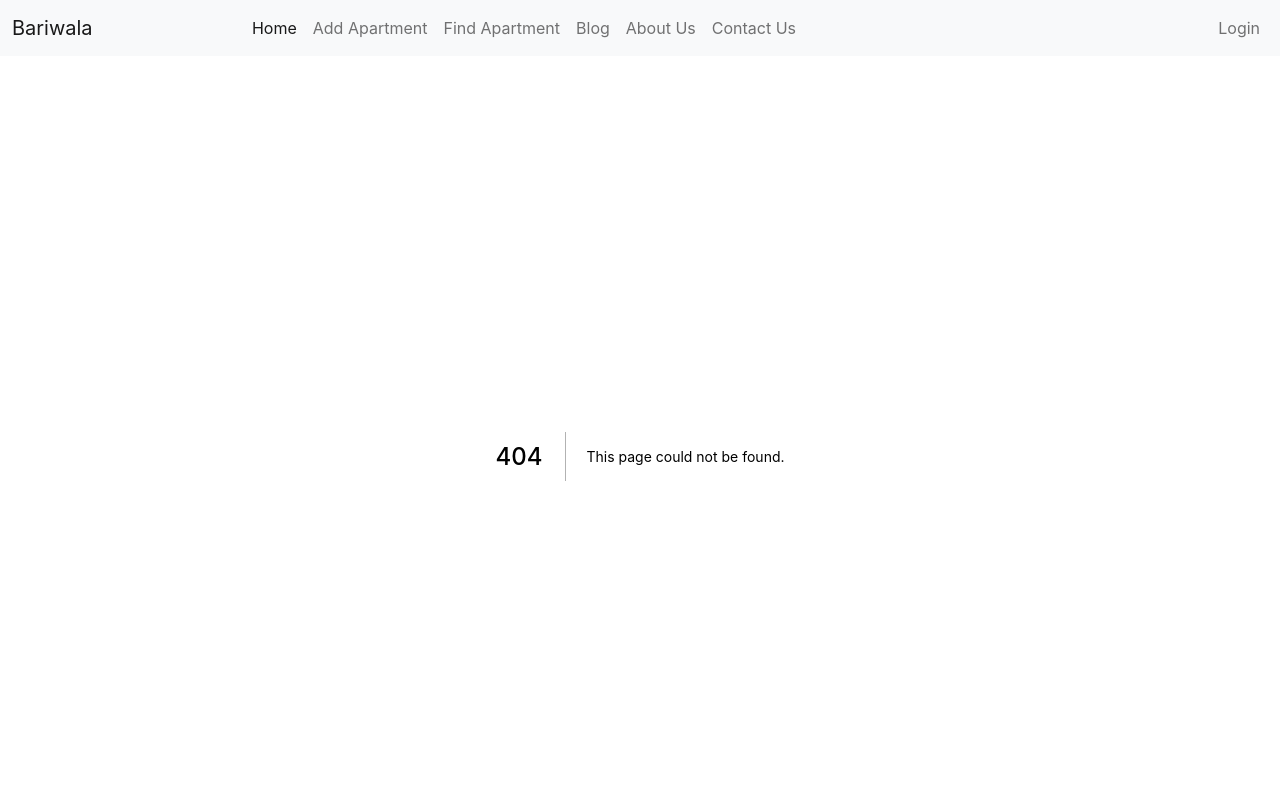
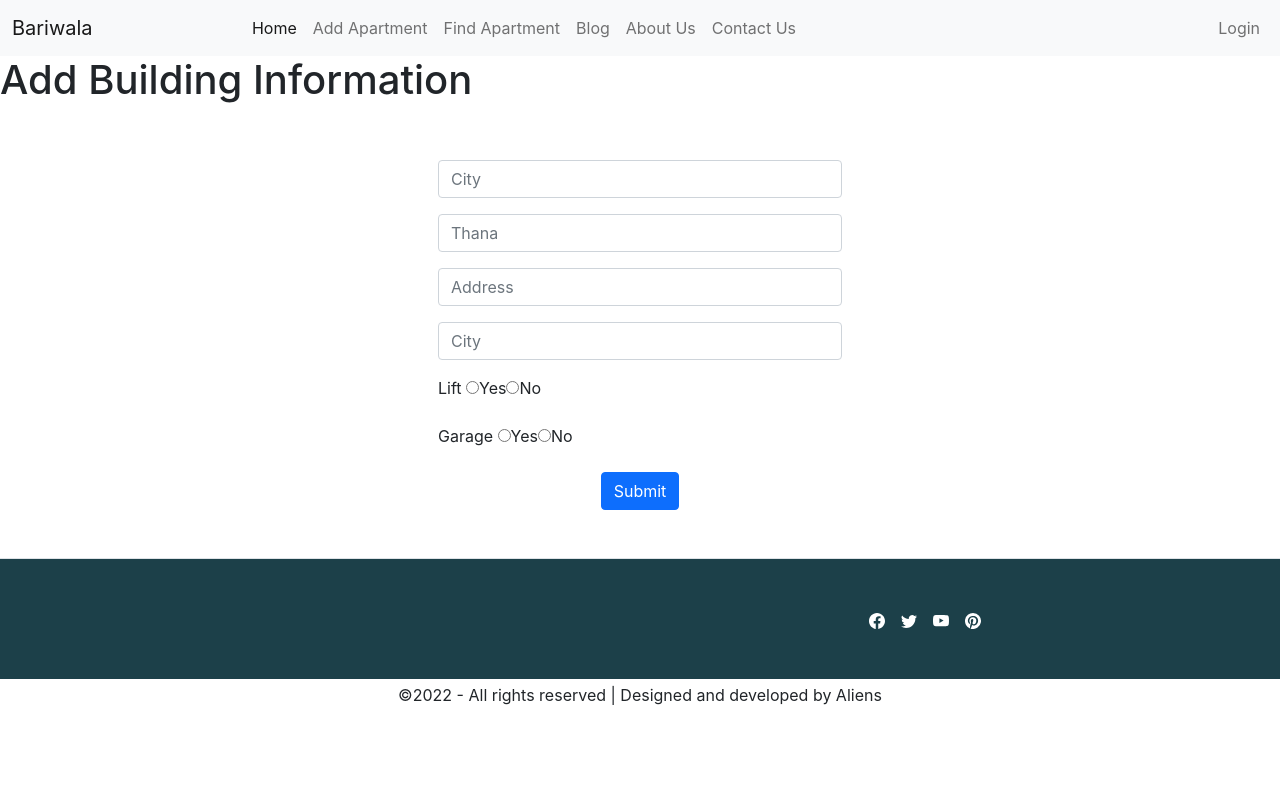
Before and after one commit to fahimrayhan/bariwala, a Next.js app: page /admin/add-building in a window 1280 px wide. Before the commit this address had no page. Shown: the top 800 px of the page. Built offline with nearby package versions, Linux system fonts and the light colour scheme.

Commit message:
cleaning files from conflicts

```diff
--- a/components/NavBar.jsx
+++ b/components/NavBar.jsx
@@ -2,6 +2,7 @@ import Link from 'next/link'
 
 function NavBar() {
   return (
+
         <nav className="navbar navbar-expand-md navbar-light bg-light nav-fill">
               <div className="container-fluid">
                   <Link href="/"><a className="navbar-brand">Bariwala</a></Link>
--- a/db/db.config.js
+++ b/db/db.config.js
@@ -9,7 +9,6 @@ export const db = mysql({
         database: process.env.DB,
         user: process.env.USERNAME,
         password: process.env.PASSWORD
-
     }
 })
 
--- a/pages/admin/add-apartment.jsx
+++ b/pages/admin/add-apartment.jsx
@@ -1,4 +1,3 @@
-
 import Head from 'next/head'
 import AuthLayout from '../../components/AuthLayout'
 import { ToastContainer, toast } from 'react-toastify';
--- /dev/null
+++ b/pages/admin/add-building.jsx
@@ -0,0 +1,60 @@
+import Head from 'next/head';
+import Link from 'next/link';
+import { ToastContainer, toast } from 'react-toastify';
+import 'react-toastify/dist/ReactToastify.css';
+import { useState } from "react";
+
+function Add_building() {
+
+    return (
+        <>
+            <Head>
+                <title>Add Building | Bariwala</title>
+            </Head>
+                <h1>Add Building Information</h1>
+                <div>
+                    <form className="p-5 mx-auto" style={{ maxWidth: '500px' }} onSubmit={""}>
+                        {/* Inputs */}
+
+                        <div className="mb-3">
+                            <input type="text" className="form-control" id="city" placeholder="City" required/>
+                        </div>
+                        <div className="mb-3">
+                            <input type="text" className="form-control" id="thana" placeholder="Thana" required/>
+                        </div>
+                        <div className="mb-3">
+                            <input type="text" className="form-control" id="Address" placeholder="Address" required/>
+                        </div>
+                        <div className="mb-3">
+                            <input type="text" className="form-control" id="city" placeholder="City" required/>
+                        </div>
+                        <div className="mb-3">
+                            <span>Lift </span>
+                            <input type="radio" name="yes" value="Yes"/>
+                            <label htmlFor="yes" className="form-label">Yes</label>
+                            <input type="radio" name="no" value="No"/>
+                            <label htmlFor="yes" className="form-label">No</label>
+                        </div>
+                        <div className="mb-3">
+                            <span>Garage </span>
+                            <input type="radio" name="yes" value="Yes"/>
+                            <label htmlFor="yes" className="form-label">Yes</label>
+                            <input type="radio" name="no" value="No"/>
+                            <label htmlFor="yes" className="form-label">No</label>
+                        </div>
+
+
+
+                        {/* Inputs Ends*/}
+                        {/* Submit Buttons & Links */}
+                        <div className="text-center">
+                            <button type="submit" className="btn btn-primary text-center">Submit</button>
+                        </div>
+                    </form>
+                    <ToastContainer/>
+                </div>
+        </>
+    )
+}
+
+export default Add_building
--- a/pages/api/hello.js
+++ /dev/null
@@ -1,5 +0,0 @@
-// Next.js API route support: https://nextjs.org/docs/api-routes/introduction
-
-export default function handler(req, res) {
-  res.status(200).json({ name: 'John Doe' })
-}
```
Also changed, not shown: pages/api/auth/login.js (+4 -4 lines), pages/api/auth/register.js (+4 -4 lines), pages/login.jsx (+4 -4 lines), pages/register.jsx (+4 -4 lines), 2 other files (tests, documents, lock files or other folders).
